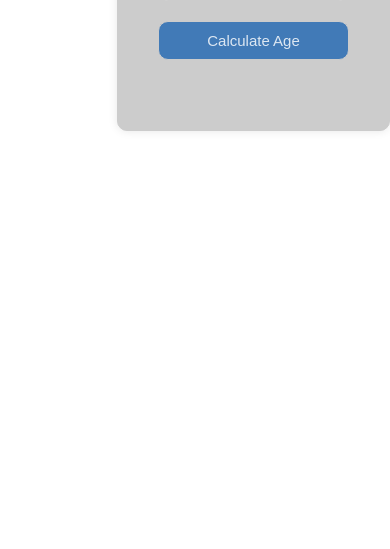
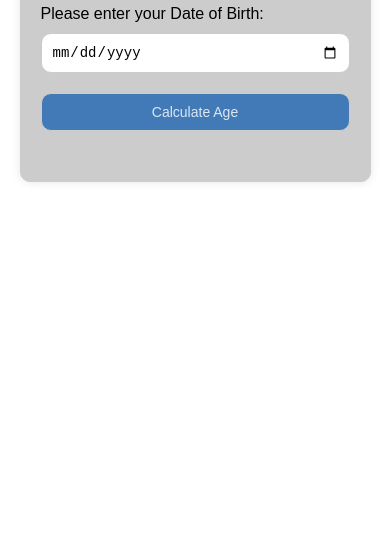
Before and after one commit to akotofrancisca/Age-calculator, a plain HTML site: page index.html in a window 390 px wide. Shown: the part 295-844 px from the top of the page. Drawn offline with Linux system fonts and the light colour scheme.

Commit message:
responsiveness

```diff
--- a/index.html
+++ b/index.html
@@ -45,6 +45,22 @@
             font-size: 1.2em;
             color: #333;
         }
+
+        /* Media query for mobile screens */
+        @media (max-width: 600px) {
+            .container {
+                width: 90%;
+                left: 5%;
+                padding: 20px;
+                top: 25%;
+            }
+            input, button {
+                font-size: 14px;
+            }
+            .result {
+                font-size: 1em;
+            }
+        }
     </style>
 </head>
 <body>
```
